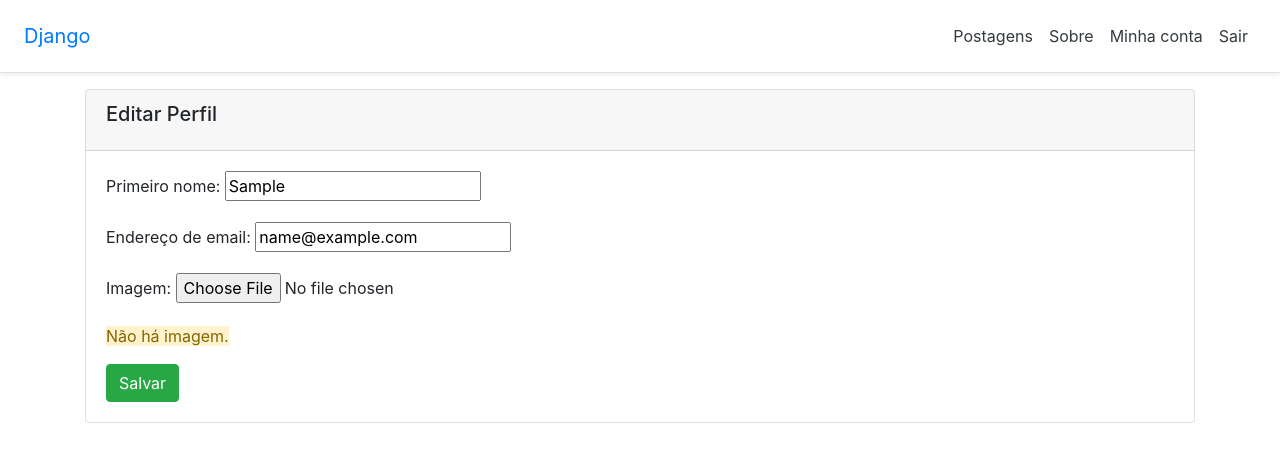
After one commit to cassieletorino/django-blog, a Django app: page /account/1/edit in a window 1280 px wide. The commit adds this page. Shown: the top 462 px of the page. Run offline with Django 4.2, Linux system fonts and the light colour scheme; the visitor is signed in with stand-in values (Sample User, id 1); data comes from the database, SQL or seed files in the repository; parts of the project's set-up code (start-up, migrations or seed data) failed here and were passed over; some libraries are stand-ins or nearby versions.

Commit message:
Upload de arquivos - foto do perfil.

```diff
--- a/accounts/models.py
+++ b/accounts/models.py
@@ -1,7 +1,21 @@
 from django.db import models
 from django.contrib.auth.models import AbstractUser
+import os
+from uuid import uuid4
+
+def safe_rename(instance, filename): # função para renomear o arquivo de forma segura
+    extension = filename.split('.')[-1]
+    filename = f'{uuid4().hex}.{extension}'
+    return os.path.join('images', filename)
+
+
 class CustomUser(AbstractUser): # herda o model User base padrão do Django
     data_nascimento = models.DateField("Data de Nascimento", null=True, blank=True)
     cpf = models.CharField("CPF", max_length=11, null=True, blank=True)
+    imagem = models.FileField(
+        upload_to=safe_rename,
+        default=None,
+        null=True
+    )
 
 # Create your models here.
--- a/accounts/urls.py
+++ b/accounts/urls.py
@@ -5,4 +5,9 @@ urlpatterns = [
         views.AccountCreateView.as_view(),
         name="signup"
     ),
+    path('account/<int:pk>/edit',
+        views.AccountUpdateView.as_view(),
+        name="account_edit"
+    ),
+
 ]
--- a/accounts/views.py
+++ b/accounts/views.py
@@ -1,13 +1,13 @@
 from django.shortcuts import render
-from django.views.generic.edit import CreateView
+from django.views.generic.edit import CreateView, UpdateView
 from django.urls import reverse_lazy
 from django.contrib.auth.hashers import make_password # para criptografar a senha
 from django.contrib import messages
+from django.contrib.auth.mixins import LoginRequiredMixin
+from django.contrib.auth import get_user_model
+from accounts.forms import AccountSignupForm # importa o form de registro
 
-from django.contrib.auth import get_user_model
 User = get_user_model() # obtém o model padrão para usuários do Django
-
-from accounts.forms import AccountSignupForm # importa o form de registro
 
 class AccountCreateView(CreateView):
     model = User # conecta o model a view
@@ -21,3 +21,22 @@ class AccountCreateView(CreateView):
         form.save()
         messages.success(self.request, self.success_message)
         return super(AccountCreateView, self).form_valid(form)
+
+class AccountUpdateView(LoginRequiredMixin, UpdateView):
+    model = User
+    template_name = 'accounts/user_form.html'
+    fields = ('first_name', 'email', 'imagem', ) # incluir os campos que deseja liberar a edição
+    success_url = reverse_lazy('posts_all') # rota para redirecionar após a edição
+    success_message = 'Perfil atualizado com sucesso!'
+
+    def get_queryset(self): # método que altera o objeto recuperado pela view
+        user_id = self.kwargs.get('pk') # recupera o argumento vindo na URL / rota
+        user = self.request.user # obtém o objeto usuário da sessão
+        if user is None or not user.is_authenticated or user_id != user.id:
+            return User.objects.none()
+
+        return User.objects.filter(id=user.id) # apenas o usuário do perfil logado pode editar
+
+    def form_valid(self, form): # executa quando os dados estiverem válidos
+        messages.success(self.request, self.success_message)
+        return super(AccountUpdateView, self).form_valid(form)
--- a/templates/_layout1.html
+++ b/templates/_layout1.html
@@ -23,6 +23,7 @@ Django Framework
         <a class="p-2 text-dark" href="{% url 'posts_all' %}">Postagens</a>
         <a class="p-2 text-dark" href="{% url 'about_page' %}">Sobre</a>
         {% if user.is_authenticated %} {# objeto user sempre está disponível nos templates #}
+        <a class="p-2 text-dark" href="{% url 'account_edit' pk=user.pk %}">Minha conta</a>
         <a class="p-2 text-dark" href="{% url 'logout' %}">Sair</a>
         {% else %}
         <a class="p-2 text-dark" href="{% url 'signup' %}">Cadastrar</a>
--- /dev/null
+++ b/templates/accounts/user_form.html
@@ -0,0 +1,23 @@
+{% extends '_layout1.html' %}
+{% block content %}
+<div class="card">
+    <div class="card-header">
+        <h5 class="card-title">Editar Perfil</h5>
+    </div>
+    <div class="card-body">
+        <form method="post" enctype="multipart/form-data"> {# obrigatório no upload #}
+            {% csrf_token %}
+            {{ form.as_p }}
+            <p>
+                {% if user.imagem.url is not None %}
+                    <h5>Imagem atual:</h5>
+                    <img src="{{ user.imagem.url }}" style="height: 150px;">
+                {% else %}
+                    <span class="alert-warning">Não há imagem.</span>
+                {% endif %}
+            </p>
+            <button type="submit" class="btn btn-success">Salvar</button>
+        </form>
+    </div>
+</div>
+{% endblock %} {# fechar o bloco content #}
--- a/webapp/settings.py
+++ b/webapp/settings.py
@@ -145,3 +145,6 @@ LOGIN_REDIRECT_URL = '/admin'
 LOGOUT_REDIRECT_URL = '/admin'
 
 AUTH_USER_MODEL = 'accounts.CustomUser'
+
+MEDIA_URL = '/media/' # Caminho para servir os arquivos de mídia
+MEDIA_ROOT = os.path.join(BASE_DIR, 'files/') # Armazenamento dos arquivos
--- a/webapp/urls.py
+++ b/webapp/urls.py
@@ -16,6 +16,8 @@ Including another URLconf
 """
 from django.contrib import admin
 from django.urls import path, include
+from django.conf import settings
+from django.conf.urls.static import static
 
 urlpatterns = [
     path('admin/', admin.site.urls),
@@ -23,3 +25,5 @@ urlpatterns = [
     path('', include('accounts.urls')), # rotas personalizadas como accounts/signup
     path('accounts/', include('django.contrib.auth.urls')), # rotas fornecidas pelo Django
 ]
+
+urlpatterns += static(settings.MEDIA_URL, document_root=settings.MEDIA_ROOT)
```
Also changed, not shown: accounts/migrations/0002_customuser_imagem.py (added), files/images/f7f91166e1dd487cb9bb4169f6133108.png (added).
